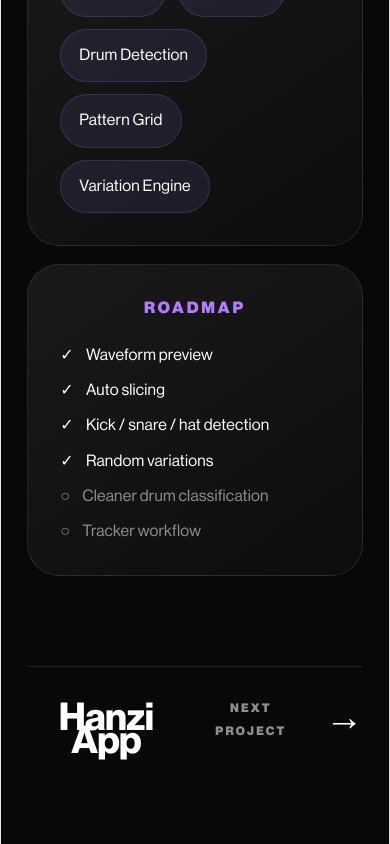
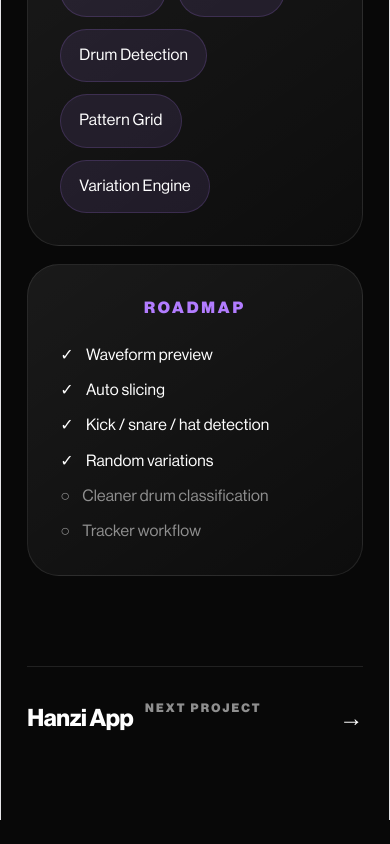
Before and after one commit to princessnvidia/PrincessNvidia, a React (Vite) app: page /projects/breakbeat-ai in a window 390 px wide. Shown: the part 2621-3465 px from the top of the page. After the commit the page ends 3441 px from the top, so only its background shows below. Built offline with nearby package versions, Linux system fonts and the light colour scheme.

Commit message:
Title size 3

```diff
--- a/src/App.css
+++ b/src/App.css
@@ -904,6 +904,6 @@ body,
   }
 
   .nextProjectV2 a {
-    font-size: 2.4rem;
+    font-size: 1.5rem;
   }
 }
```
